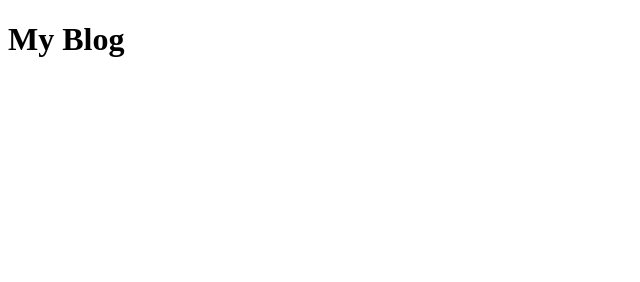
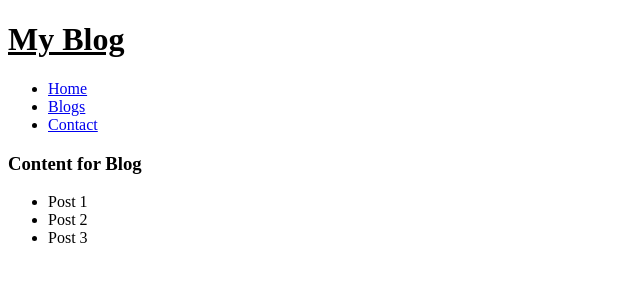
Before and after one commit to l1s21bsse0112/Blogging-Website, a website: page src/index.html in a window 1280 px wide. Shown: the whole page, without its empty margins (0-640 px from the left). Drawn offline with Linux system fonts and the light colour scheme.

Commit message:
feat: added home page

```diff
--- a/src/index.html
+++ b/src/index.html
@@ -3,9 +3,23 @@
   <head>
     <meta charset="UTF-8" />
     <meta name="viewport" content="width=device-width, initial-scale=1.0" />
+    <link rel="stylesheet" href="../styles/home.css" />
     <title>Blog</title>
   </head>
   <body>
     <h1>My Blog</h1>
+
+    <ul>
+      <li><a href="index.html">Home</a></li>
+      <li><a href="blog.html">Blogs</a></li>
+      <li><a href="contact.html">Contact</a></li>
+    </ul>
+
+    <h3>Content for Blog</h3>
+    <ul>
+      <li>Post 1</li>
+      <li>Post 2</li>
+      <li>Post 3</li>
+    </ul>
   </body>
 </html>
--- a/styles/home.css
+++ b/styles/home.css
@@ -1,3 +1,3 @@
 h1 {
-  font-size: 50px;
+  text-decoration: underline;
 }
```
Also changed, not shown: src/blog.html (added, +11 -0 lines), src/contact.html (added, +11 -0 lines).
